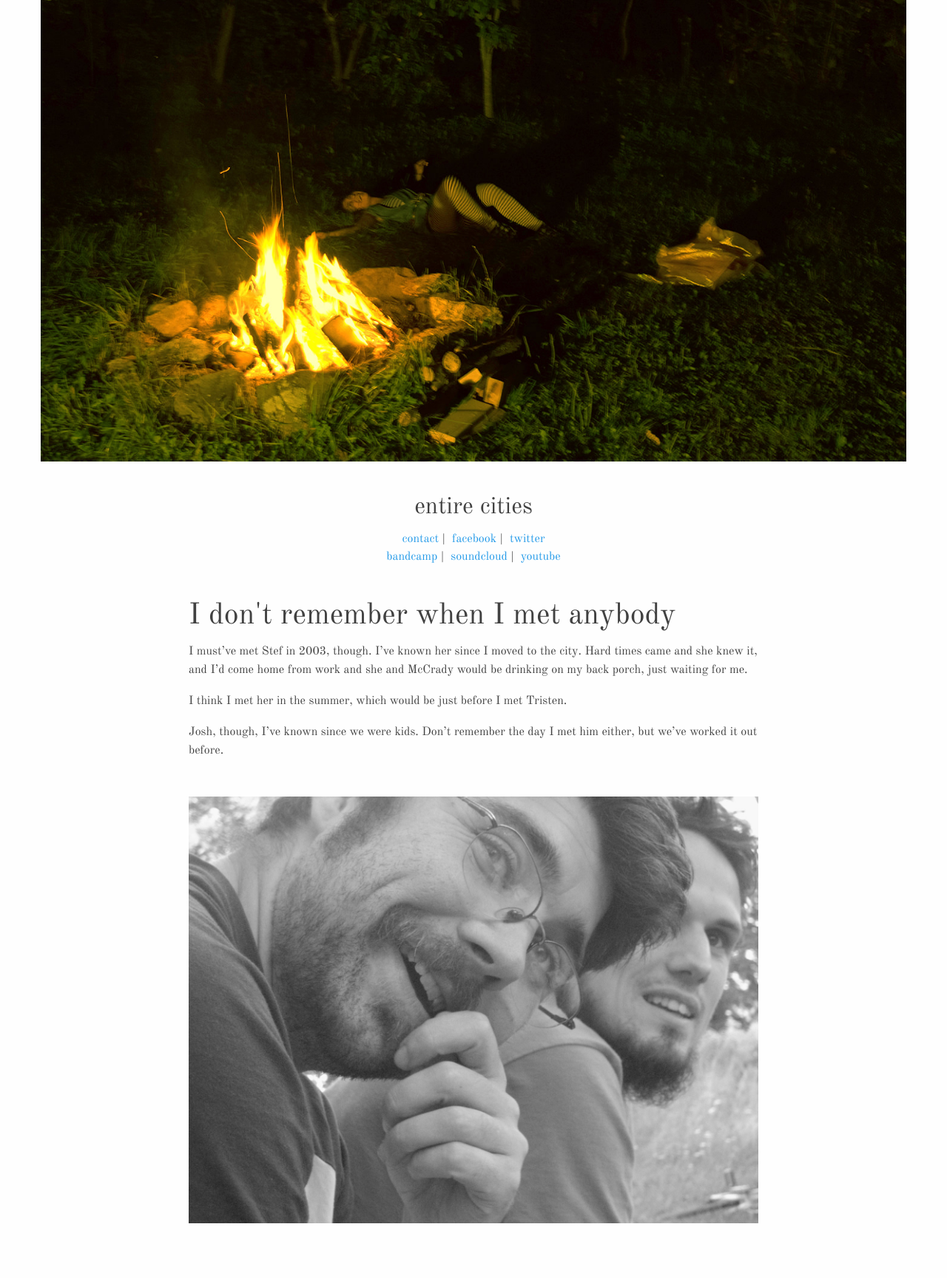
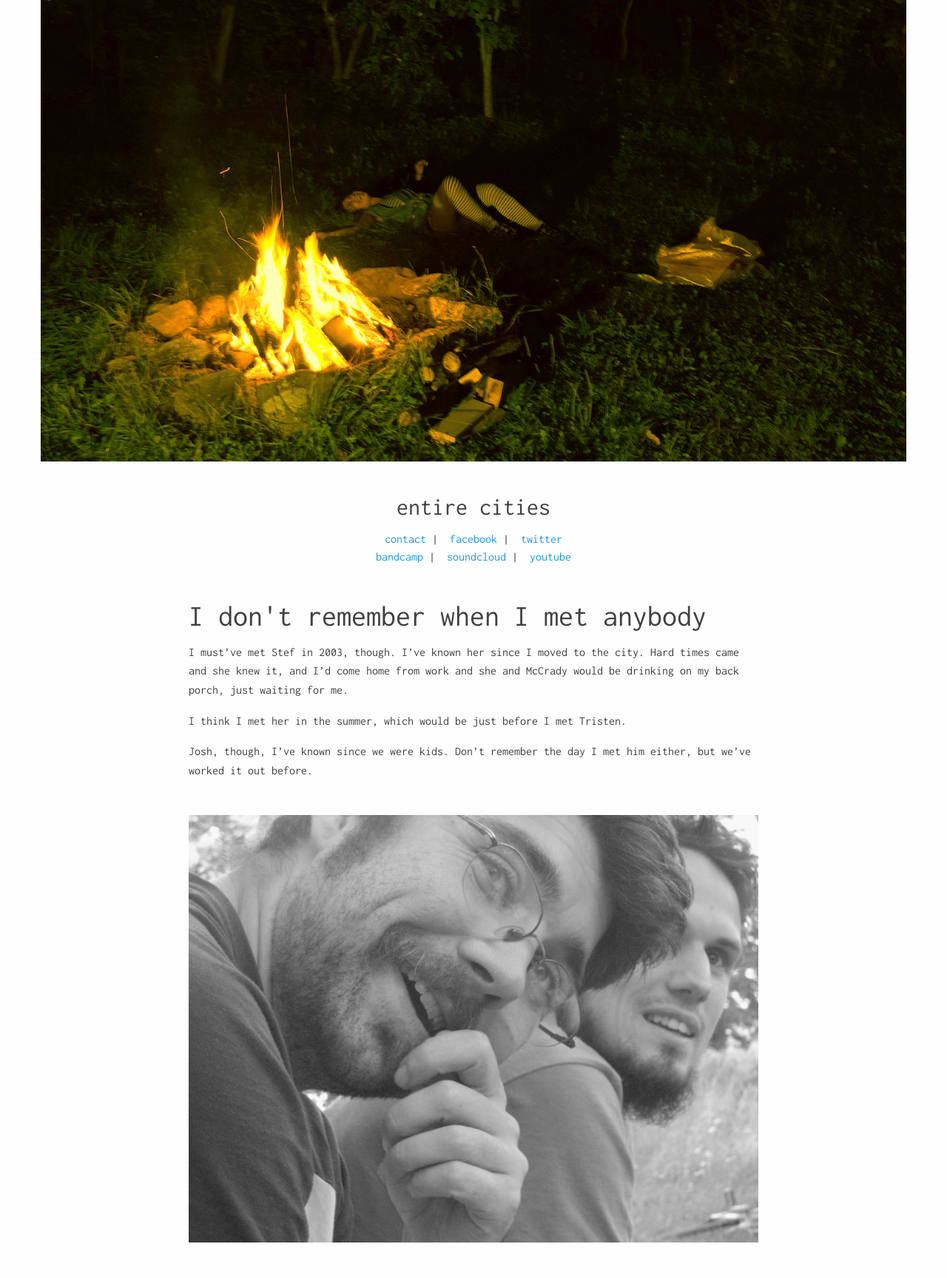
Before and after one commit to entire-cities/entirecities.ca, a Jekyll site: the page built from index.html, in a window 1280 px wide. Shown: the whole page at 74% size. Built offline with Jekyll 4.4.1, drawn with Linux system fonts in a browser that asks for light colours; Markdown is read by kramdown in place of the engine named in the settings; before the commit the page ends 1702 px from its top, so only the background shows below that.

Commit message:
Changed fonts
Old Standard -> Inconsolata

```diff
--- a/_includes/head.html
+++ b/_includes/head.html
@@ -7,7 +7,7 @@
     <link rel="stylesheet" href="{{ "css/normalize.css " | prepend: site.baseurl }}" />
     <link rel="stylesheet" href="{{ "css/foundation.css " | prepend: site.baseurl }}" />
     <link rel="stylesheet" href="{{ "css/main.css " | prepend: site.baseurl }}">
-    <link href='https://fonts.googleapis.com/css?family=Old+Standard+TT:400,700' rel='stylesheet' type='text/css'>
+    <link href='https://fonts.googleapis.com/css?family=Inconsolata:400,700' rel='stylesheet' type='text/css'>
     <link rel="canonical" href="{{ page.url | replace:'index.html','' | prepend: site.baseurl | prepend: site.url }}">
     <link rel="alternate" type="application/rss+xml" title="{{ site.title }}" href="{{ " /feed.xml " | prepend: site.baseurl | prepend: site.url }}">
 </head>
--- a/_includes/icon-github.html
+++ /dev/null
@@ -1 +0,0 @@
-<a href="https://github.com/{{ include.username }}"><span class="icon icon--github">{% include icon-github.svg %}</span><span class="username">{{ include.username }}</span></a>
--- a/_includes/icon-twitter.html
+++ /dev/null
@@ -1 +0,0 @@
-<a href="https://twitter.com/{{ include.username }}"><span class="icon icon--twitter">{% include icon-twitter.svg %}</span><span class="username">{{ include.username }}</span></a>
--- a/css/main.css
+++ b/css/main.css
@@ -3,7 +3,7 @@
  */
 
 body {
-    font: 400 16px / 1.5 "Old Standard TT", Big Caslon, Book Antiqua, Palatino Linotype, Georgia, serif;
+    font: 400 16px / 1.5 "Inconsolata", Big Caslon, Book Antiqua, Palatino Linotype, Georgia, serif;
     color: #414141;
     -webkit-text-size-adjust: 100%;
     -webkit-font-feature-settings: "kern" 1;
```
Also changed, not shown: _includes/icon-github.svg (deleted), _includes/icon-twitter.svg (deleted).
